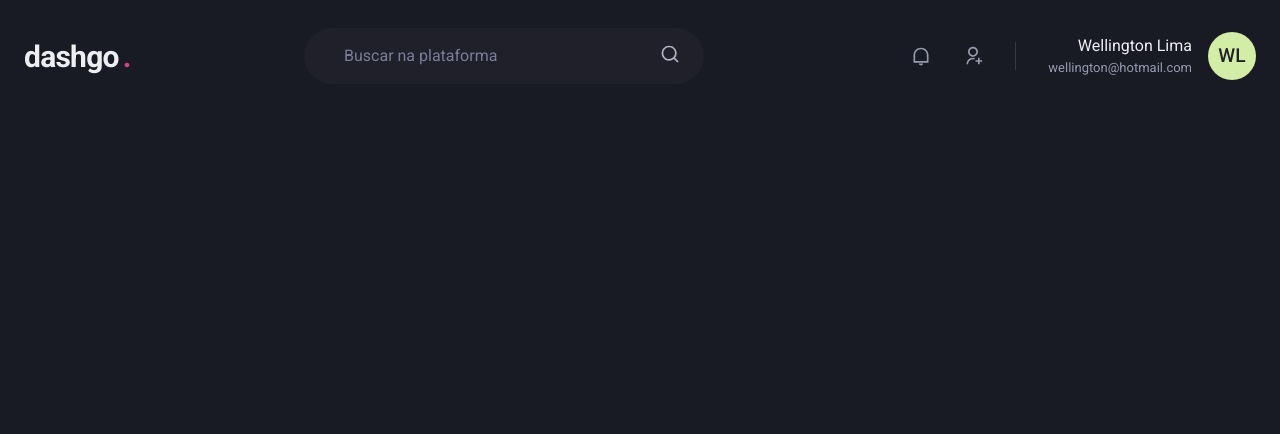
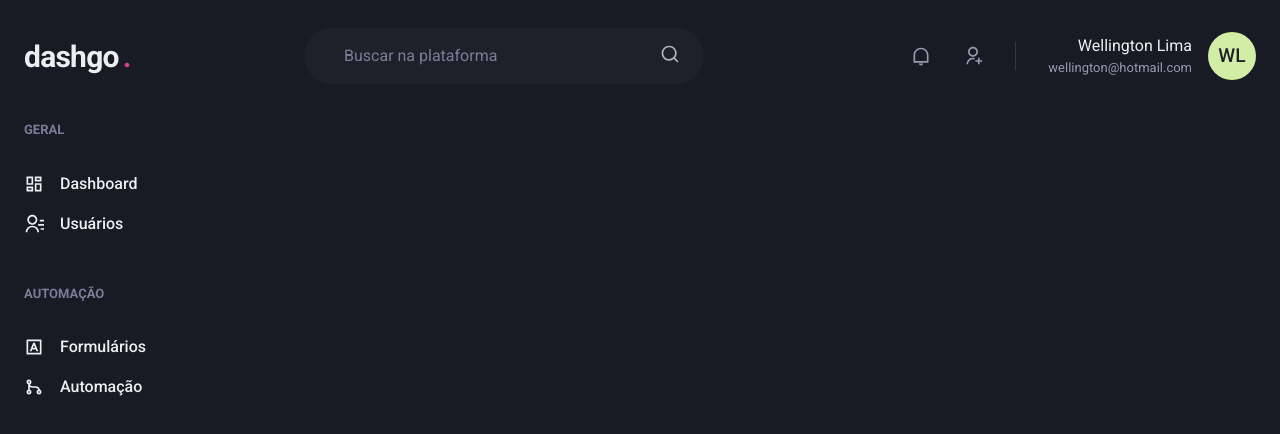
Before and after one commit to wellingtondw/godash, a Next.js app: page /dashboard in a window 1280 px wide. Shown: the top 434 px of the page. Built offline with nearby package versions, Linux system fonts and the light colour scheme.

Commit message:
create sidebar component

```diff
--- /dev/null
+++ b/src/components/Sidebar.tsx
@@ -0,0 +1,59 @@
+import { Box, Icon, Link, Stack, Text } from "@chakra-ui/react";
+import {
+  RiContactsLine,
+  RiDashboardLine,
+  RiGitMergeLine,
+  RiInputMethodLine,
+} from "react-icons/ri";
+
+export function Sidebar() {
+  return (
+    <Box as="aside" w="64" mr="8">
+      <Stack spacing="12" align="flex-start">
+        <Box>
+          <Text fontWeight="bold" color="gray.400" fontSize="small">
+            GERAL
+          </Text>
+
+          <Stack spacing="4" mt="8" align="stretch">
+            <Link display="flex" alignItems="center">
+              <Icon as={RiDashboardLine} fontSize="20" />
+              <Text ml="4" fontWeight="medium">
+                Dashboard
+              </Text>
+            </Link>
+
+            <Link display="flex" alignItems="center">
+              <Icon as={RiContactsLine} fontSize="20" />
+              <Text ml="4" fontWeight="medium">
+                Usuários
+              </Text>
+            </Link>
+          </Stack>
+        </Box>
+
+        <Box>
+          <Text fontWeight="bold" color="gray.400" fontSize="small">
+            AUTOMAÇÃO
+          </Text>
+
+          <Stack spacing="4" mt="8" align="stretch">
+            <Link display="flex" alignItems="center">
+              <Icon as={RiInputMethodLine} fontSize="20" />
+              <Text ml="4" fontWeight="medium">
+                Formulários
+              </Text>
+            </Link>
+
+            <Link display="flex" alignItems="center">
+              <Icon as={RiGitMergeLine} fontSize="20" />
+              <Text ml="4" fontWeight="medium">
+                Automação
+              </Text>
+            </Link>
+          </Stack>
+        </Box>
+      </Stack>
+    </Box>
+  );
+}
--- a/src/pages/dashboard.tsx
+++ b/src/pages/dashboard.tsx
@@ -1,5 +1,16 @@
+import { Flex } from "@chakra-ui/react";
+
 import { Header } from "../components/Header";
+import { Sidebar } from "../components/Sidebar";
 
 export default function Dashboard() {
-  return <Header />;
+  return (
+    <Flex direction="column" h="100vh">
+      <Header />
+
+      <Flex w="100%" my="6" maxW={1480} mx="auto" px="6">
+        <Sidebar />
+      </Flex>
+    </Flex>
+  );
 }
```
